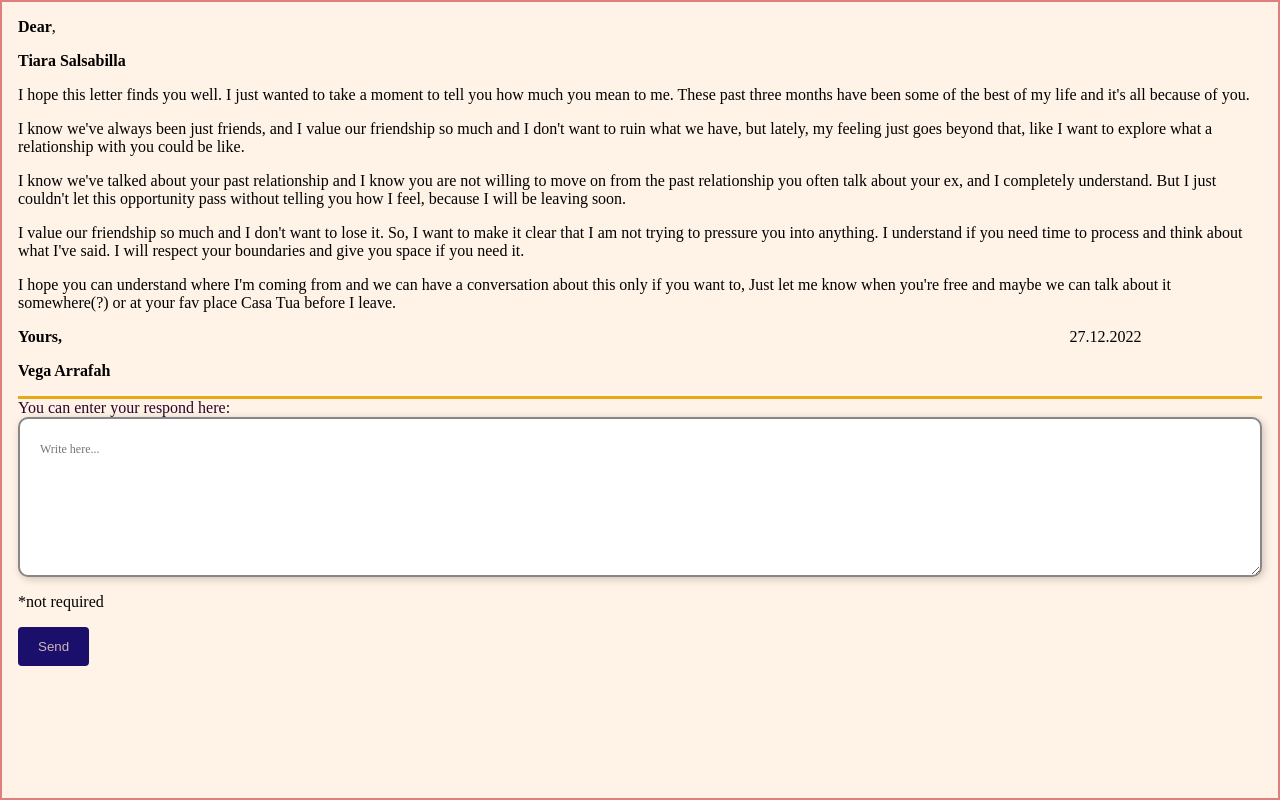
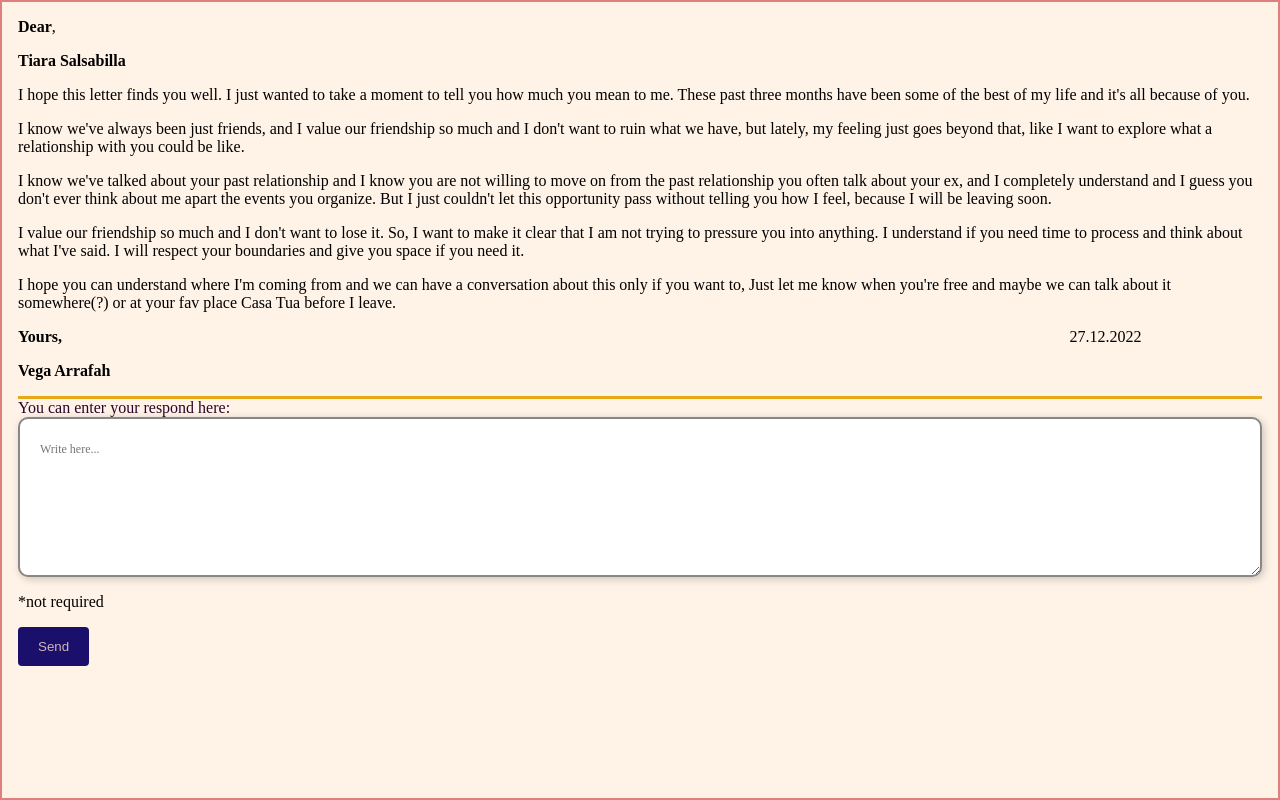
Before and after one commit to arrafahvg/letter, a plain HTML site: page Letter 2.html in a window 1280 px wide. Drawn offline with Linux system fonts and the light colour scheme.

Commit message:
Update Letter 2.html
Signed-off-by: arrafahvg <121338080+arrafahvg@users.noreply.github.com>

```diff
--- a/Letter 2.html
+++ b/Letter 2.html
@@ -85,7 +85,7 @@
     <p><strong>Tiara Salsabilla</strong></p>
     <p>I hope this letter finds you well. I just wanted to take a moment to tell you how much you mean to me. These past three months have been some of the best of my life and it's all because of you.</p>
     <p>I know we've always been just friends, and I value our friendship so much and I don't want to ruin what we have, but lately, my feeling just goes beyond that, like I want to explore what a relationship with you could be like. </p>
-    <p>I know we've talked about your past relationship and I know you are not willing to move on from the past relationship you often talk about your ex, and I completely understand. But I just couldn't let this opportunity pass without telling you how I feel, because I will be leaving soon.</p>
+    <p>I know we've talked about your past relationship and I know you are not willing to move on from the past relationship you often talk about your ex, and I completely understand and I guess you don't ever think about me apart the events you organize. But I just couldn't let this opportunity pass without telling you how I feel, because I will be leaving soon.</p>
     <p>I value our friendship so much and I don't want to lose it. So, I want to make it clear that I am not trying to pressure you into anything. I understand if you need time to process and think about what I've said. I will respect your boundaries and give you space if you need it.</p>
     <p>I hope you can understand where I'm coming from and we can have a conversation about this only if you want to, Just let me know when you're free and maybe we can talk about it somewhere(?) or at your fav place Casa Tua before I leave.</p>
     <style>
```
